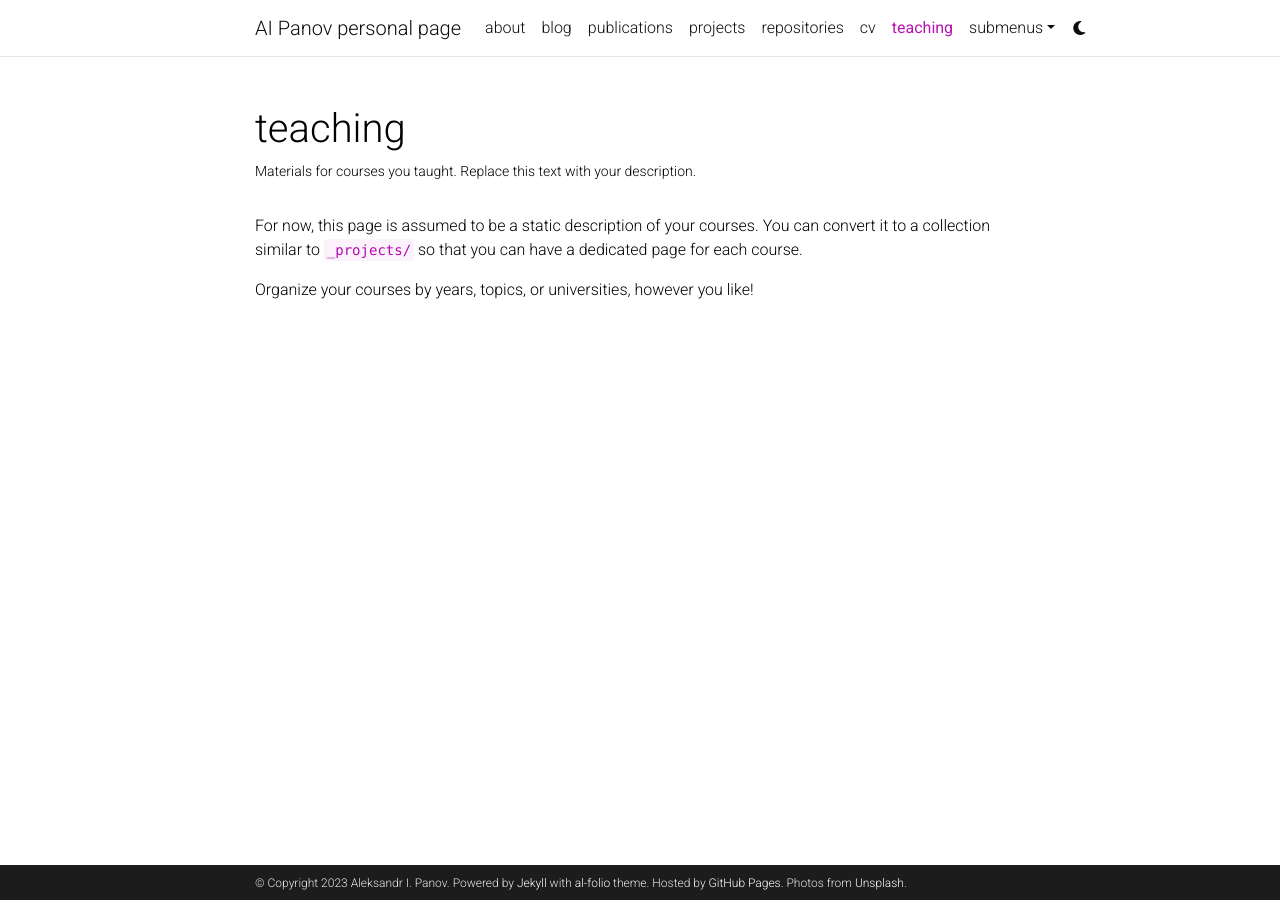
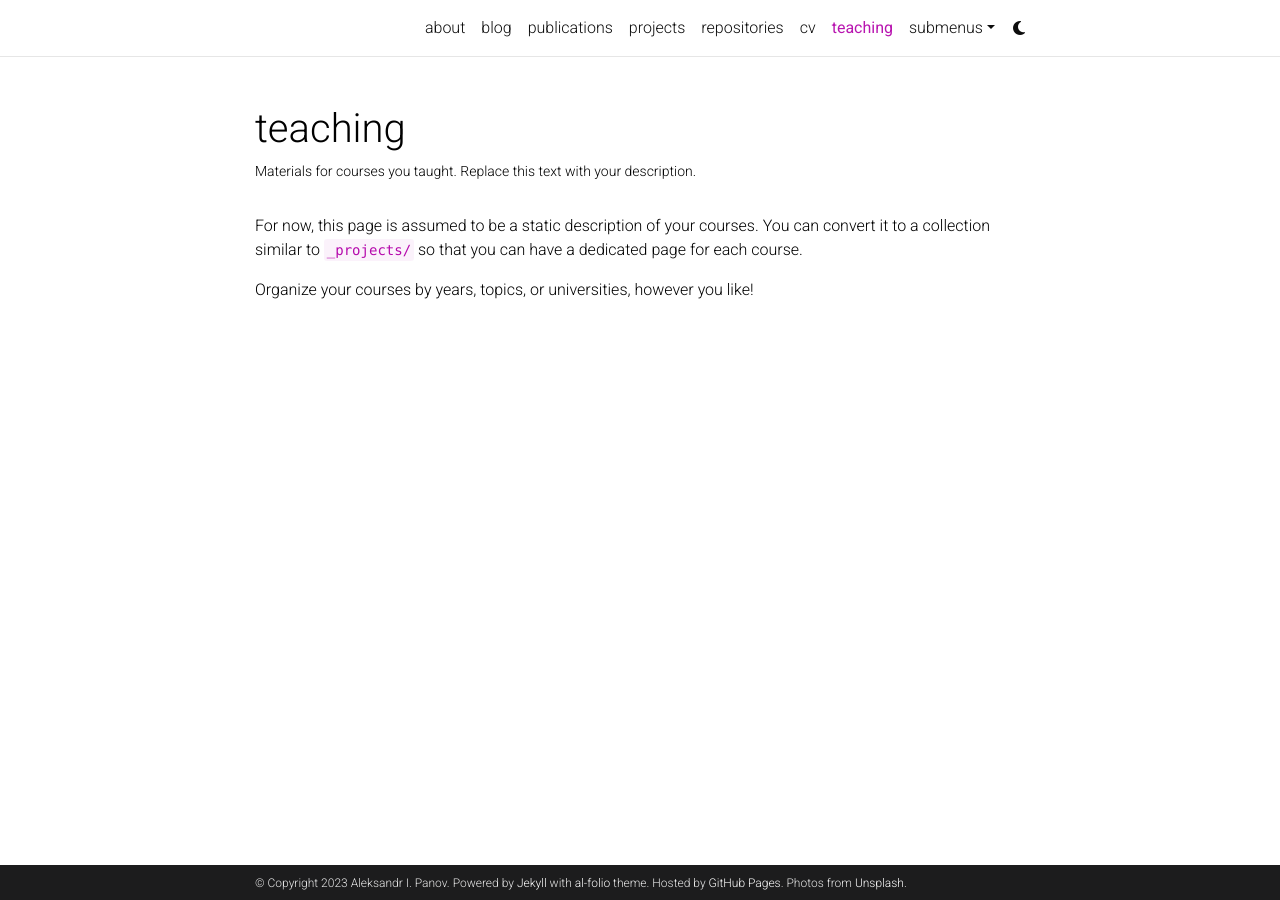
Before and after one commit to grafft/grafft.github.io, a Jekyll site: the page built from _pages/teaching.md, in a window 1280 px wide. Built offline with Jekyll 4.4.1, drawn with Linux system fonts in a browser that asks for light colours; full-size pictures stand in for the smaller copies a plugin makes; comment, search, counter and statistics services are not loaded; a style sheet for code colours, icons or effects is not loaded; some of the changed lines change nothing that is shown.

Commit message:
Update _config.yml

```diff
--- a/_config.yml
+++ b/_config.yml
@@ -2,18 +2,18 @@
 # Site settings
 # -----------------------------------------------------------------------------
 
-title: AI Panov personal page # the website title (if blank, full name will be used instead)
+title: #AI Panov personal page # the website title (if blank, full name will be used instead)
 first_name: Aleksandr
 middle_name: I.
 last_name: Panov
 email: panov.ai@ya.ru
 description: > # the ">" symbol means to ignore newlines until "footer_text:"
-  A simple, whitespace theme for academics. Based on [*folio](https://github.com/bogoli/-folio) design.
+  Personal page of Aleksandr I. Panov
 footer_text: >
   Powered by <a href="https://jekyllrb.com/" target="_blank">Jekyll</a> with <a href="https://github.com/alshedivat/al-folio">al-folio</a> theme.
   Hosted by <a href="https://pages.github.com/" target="_blank">GitHub Pages</a>.
   Photos from <a href="https://unsplash.com" target="_blank">Unsplash</a>.
-keywords: jekyll, jekyll-theme, academic-website, portfolio-website  # add your own keywords or leave empty
+keywords: artificial intelligence, reinforcement learning, planning, multi-agent systems, visual navigation, cognitive robotics  # add your own keywords or leave empty
 
 lang: en # the language of your site (for example: en, fr, cn, ru, etc.)
 icon: ⚛️  # the emoji used as the favicon (alternatively, provide image name in /assets/img/)
@@ -71,23 +71,23 @@
 # Social integration
 # -----------------------------------------------------------------------------
 
-github_username: # your GitHub user name
+github_username: garfft
 gitlab_username: # your GitLab user name
 twitter_username: # your Twitter handle
 mastodon_username: # your mastodon instance+username in the format instance.tld/@username
 linkedin_username: # your LinkedIn user name
-telegram_username: # your Telegram user name
-scholar_userid: # your Google Scholar ID
-semanticscholar_id: # your Semantic Scholar ID
+telegram_username: grafft
+scholar_userid: 6pijIbMAAAAJ # your Google Scholar ID
+semanticscholar_id: 35234816 # your Semantic Scholar ID
 whatsapp_number: # your WhatsApp number (full phone number in international format. Omit any zeroes, brackets, or dashes when adding the phone number in international format.)
-orcid_id: # your ORCID ID
+orcid_id: 0000-0002-9747-3837 # your ORCID ID
 medium_username: # your Medium username
 quora_username: # your Quora username
 publons_id: # your ID on Publons
 lattes_id: # your ID on Lattes (Brazilian Lattes CV)
 osf_id: # your OSF ID
 research_gate_profile: # your profile on ResearchGate
-scopus_id: # your profile on Scopus
+scopus_id: 56504794900 # your profile on Scopus
 blogger_url: # your blogger URL
 work_url: # work page URL
 keybase_username: # your keybase user name
@@ -107,7 +107,7 @@
 zotero_username: # your zotero username
 
 contact_note: >
-  You can even add a little note about which of these is the best way to reach you.
+  The best way to reach me is to email.
 
 # -----------------------------------------------------------------------------
 # Analytics and search engine verification
@@ -274,8 +274,8 @@
 
 scholar:
 
-  last_name: [Einstein]
-  first_name: [Albert, A.]
+  last_name: [Panov]
+  first_name: [Aleksandr, I.]
 
   style: apa
   locale: en
```
